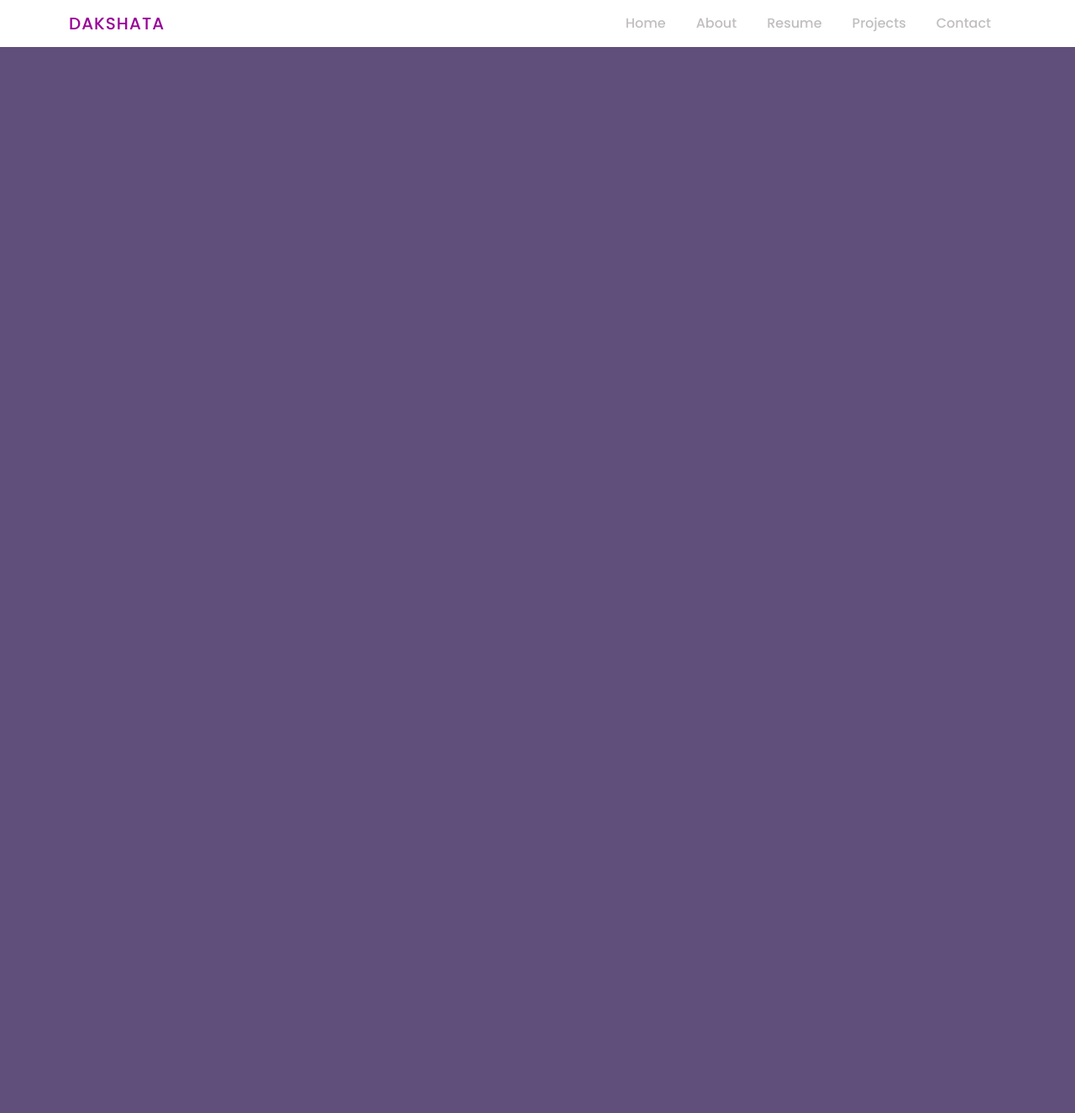
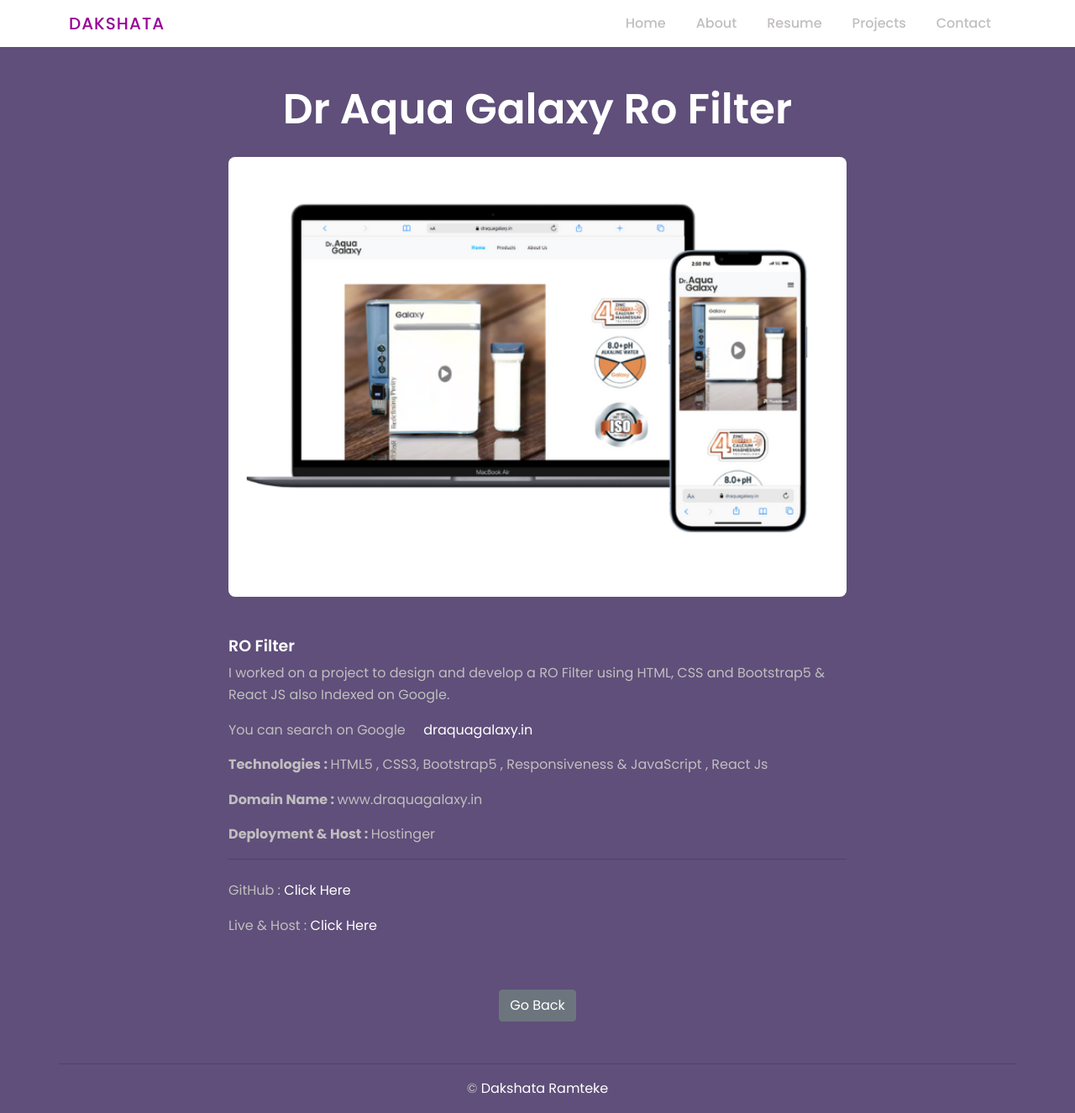
Before and after one commit to dakshataramteke/Portfolio, a React (Vite) app in the folder Portfolio/: page /draqua in a window 1280 px wide. Shown: the whole page at 84% size. Before the commit the page ends 800 px from the top, so only its background shows below. Built offline with nearby package versions, Linux system fonts and the light colour scheme.

Commit message:
New Project added

```diff
--- a/Portfolio/src/App.jsx
+++ b/Portfolio/src/App.jsx
@@ -7,7 +7,8 @@
 import Home from "./Components/Home";
 import Footer from "./Components/Footer";
 import Headphone from "./Components/Projects/Headphone";
-import Spotify from "./Components/Projects/Spotify";
+// import Spotify from "./Components/Projects/Spotify";
+import DrAqua from "./Components/Projects/DrAqua";
 import Foodie from "./Components/Projects/Foodie";
 import HotelM from "./Components/Projects/HotelM";
 import 'animate.css';
@@ -29,7 +30,8 @@
 
            </Route>
            <Route path="/headphone" element={<Headphone/>}/>
-           <Route path="/spotify" element={<Spotify/>}/>
+           {/* <Route path="/spotify" element={<Spotify/>}/> */}
+           <Route path="/draqua" element={<DrAqua/>}/>
            <Route path="/foodie" element={<Foodie/>}/>
            <Route path="/hotelbooking" element={<HotelM/>}/>
            <Route path="/books" element={<Books/>}/>
--- a/Portfolio/src/Components/Project.jsx
+++ b/Portfolio/src/Components/Project.jsx
@@ -1,7 +1,7 @@
 
 import HeadPhone from '../assets/resumepr/project2.png';
 import Foodie from '../assets/resumepr/project3.png';
-import Spotify from '../assets/resumepr/project1.jpeg';
+import DrAqua from '../assets/resumepr/project5.png';
 import HotelBooking from '../assets/resumepr/project4.png';
 import SMS from '../assets/resumepr/backend1.png'; // Corrected the double .png
 import Wanderlust from '../assets/resumepr/wanderlust.png';
@@ -25,7 +25,7 @@
             <h2 className='text-center text-md-start'>Frontend Projects</h2>
             {[
               { img: HeadPhone, title: 'HeadPhone Products', link: '/headphone' },
-              { img: Spotify, title: 'Spotify Clone', link: '/spotify' },
+              { img: DrAqua, title: 'Dr Aqua Galaxy', link: '/draqua' },
               { img: Foodie, title: 'Foodie Website', link: '/foodie' },
               { img: HotelBooking, title: 'Hotel Booking', link: '/hotelbooking' },
             ].map((project, index) => (
--- /dev/null
+++ b/Portfolio/src/Components/Projects/DrAqua.jsx
@@ -0,0 +1,45 @@
+
+
+import BackButton from '../BackButton';
+import DrAquagalaxy from '../../assets/resumepr/Draquagalaxy.png'
+const DrAqua = () => {
+  return (
+    <>
+      <section>
+        <h2 className="mt-5 text-center my-4">Dr Aqua Galaxy Ro Filter</h2>
+        <div className="container">
+          <div className="row">
+
+            <div className="col-sm-12 offset-md-2 col-md-6 col-lg-8">
+            <img src={DrAquagalaxy} alt="" className='w-100 animate__animated animate__zoomIn' style={{borderRadius:'8px'}} />
+
+            </div>
+           <div className="col-sm-12 offset-md-2 col-md-6 col-lg-8 text-justify">
+           <h3 className="card-title mt-5">RO Filter</h3>
+              <p className="card-text">
+                I worked on a project to design and develop a RO Filter using HTML, CSS and Bootstrap5 & React JS also Indexed on Google.
+              </p>
+              <p className='card-text'> You can search on Google &nbsp; &nbsp; <a href='https://draquagalaxy.in/' className='text-white'>draquagalaxy.in</a> </p>
+
+              <div className='mt-3'>
+               <p> <b> Technologies : </b> HTML5 , CSS3, Bootstrap5 , Responsiveness & JavaScript , React Js </p>
+               <p><b>Domain Name : </b>www.draquagalaxy.in</p>
+               <p><b>Deployment & Host : </b> Hostinger</p>
+              </div>
+              <hr/>
+              <div className='mt-4'>
+              <p>GitHub : <a href="https://github.com/dakshataramteke/DrAquaGalaxy" className='text-white' target='_blank'>Click Here</a></p>
+              <p>Live & Host : <a href="https://draquagalaxy.in/" className='text-white' target='_blank'>Click Here</a></p>
+              </div>
+              <BackButton/>
+           </div>
+
+            {/* <!-- end col --> */}
+        </div>
+        </div>
+      </section>
+    </>
+  )
+}
+
+export default DrAqua
--- a/Portfolio/src/Components/Resume.jsx
+++ b/Portfolio/src/Components/Resume.jsx
@@ -2,6 +2,8 @@
 import { FaGithub } from "react-icons/fa";
 import { IoMdMail } from "react-icons/io";
 import myresume from '../assets/DakshataMERN25.pdf'
+import MernCertificate from '../../../Certificates/MERN Certificate.pdf';
+import ReactOJT from '../../../Certificates/OJT React Js.jpg';
 import { Link } from "react-router-dom";
 const Resume = () => {
   return (
@@ -100,7 +102,7 @@
             </div>
             <div className="col-md-4">
               <h5>Mar 24 - May 24</h5>
-              <p></p>
+              <a href={ReactOJT} target="_blank" className="text-white">Certificate</a>
             </div>
           </div>
           <hr />
@@ -143,7 +145,9 @@
               <h4>
                 Certified course in MERN Stack Developer from Apna College
               </h4>
-              <a href="https://github.com/dakshataramteke/Portfolio/blob/main/Certificates/MERN%20Certificate.pdf" target="_blank" className="text-white">Certificate</a>
+              {/* <a href="https://github.com/dakshataramteke/Portfolio/blob/main/Certificates/MERN%20Certificate.pdf" target="_blank" className="text-white">Certificate</a> */}
+              <a href={MernCertificate} target="_blank" className="text-white">Certificate</a>
+
             </div>
           </div>
 
```
Also changed, not shown: Portfolio/src/assets/resumepr/Draquagalaxy.png (added), 1 other file (tests, documents, lock files or other folders).
